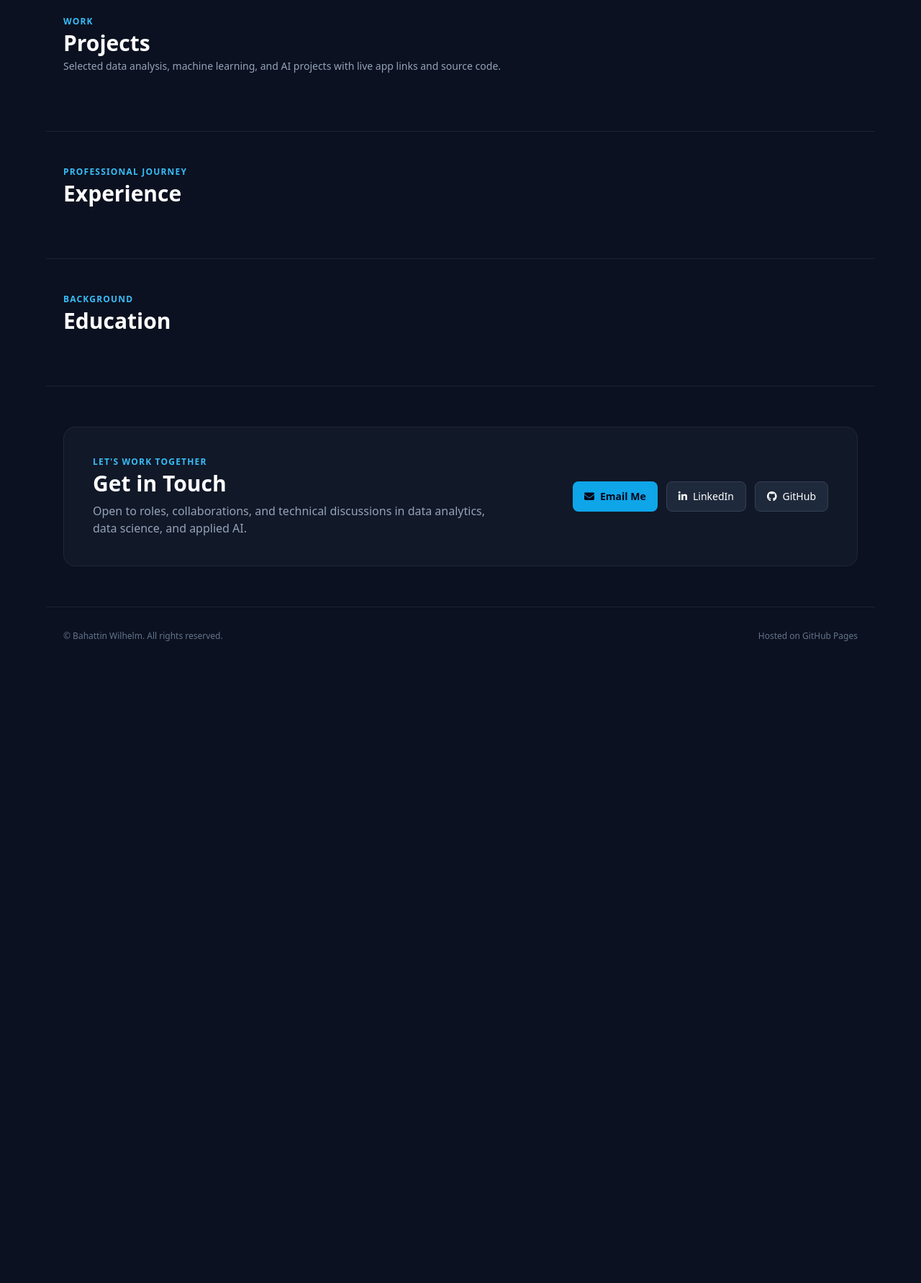
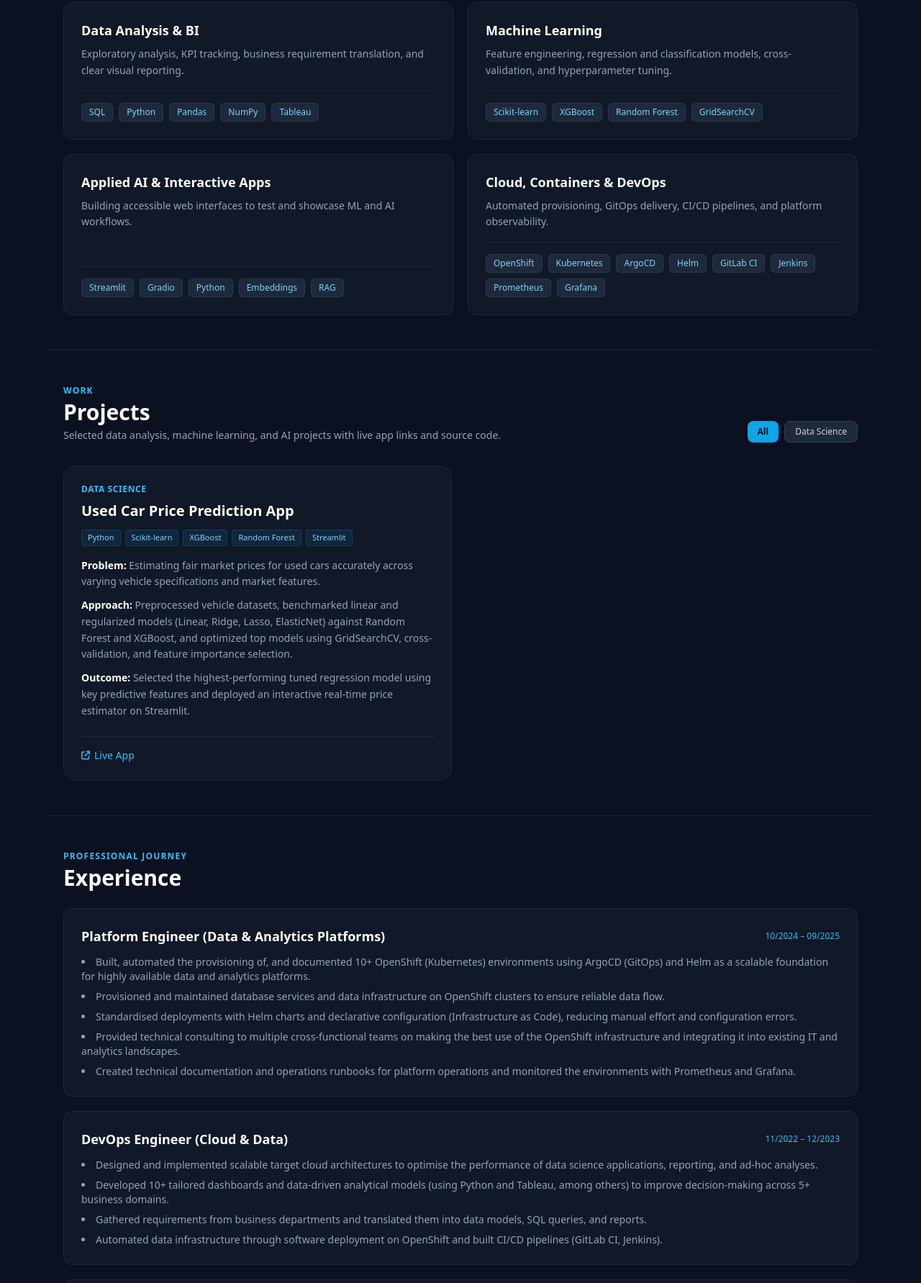
Before and after one commit to nodatanopain/nodatanopain.github.io, a plain HTML site: page index.html in a window 1280 px wide. Shown: the part 1017-2800 px from the top of the page at 72% size. Before the commit the page ends 1941 px from the top, so only its background shows below. Drawn offline with nearby package versions, Linux system fonts and the light colour scheme.

Commit message:
Refine index.html content and structure
Updated title and content for clarity and detail in the index.html file. Modified project descriptions and improved formatting for better readability.

```diff
--- a/index.html
+++ b/index.html
@@ -3,7 +3,7 @@
 <head>
   <meta charset="UTF-8" />
   <meta name="viewport" content="width=device-width, initial-scale=1.0" />
-  <title>Bahattin Wilhelm | Data Science &amp; Data Analysis &amp; AI Portfolio</title>
+  <title>Bahattin Wilhelm | Data Science, Data Analysis &amp; AI Portfolio</title>
   <script src="https://cdn.tailwindcss.com"></script>
   <link rel="stylesheet" href="https://cdnjs.cloudflare.com/ajax/libs/font-awesome/6.5.1/css/all.min.css" />
   <script>
@@ -26,7 +26,7 @@
   <header class="sticky top-0 z-40 bg-surface/85 backdrop-blur border-b border-slate-800/80">
     <div class="max-w-6xl mx-auto px-6 h-16 flex items-center justify-between">
       <a href="#home" class="font-bold text-white tracking-tight text-lg">
-        Bahattin Wilhelm  <span class="text-sky-400 font-normal text-sm hidden sm:inline">| Data &amp; AI</span>
+        Bahattin Wilhelm <span class="text-sky-400 font-normal text-sm hidden sm:inline">| Data &amp; AI</span>
       </a>
 
       <!-- Section Links -->
@@ -61,12 +61,12 @@
     <h1 class="text-4xl sm:text-5xl font-bold text-white tracking-tight max-w-3xl">
       Hi, I'm Bahattin Wilhelm.
     </h1>
-    <h2 <span class="block text-sky-400 mt-1">I turn complex data and AI models into practical products.</span>
+    <h2 class="text-xl sm:text-2xl font-semibold text-sky-400 mt-2 max-w-3xl">
+      I turn complex data and AI models into practical products.
     </h2>
 
-
     <p class="text-slate-400 text-base sm:text-lg max-w-2xl mt-6 leading-relaxed">
-      Data Scientist and AI enthusiast building end-to-end analytics workflows, machine learning models, and interactive web demos hosted on external platforms.
+      Data Scientist and AI enthusiast with a strong platform and cloud engineering background, building end-to-end analytics workflows, machine learning models, and interactive web demos hosted on external platforms.
     </p>
 
     <div class="mt-8 flex flex-wrap gap-3">
@@ -76,7 +76,6 @@
       <a href="https://linkedin.com/in/bahattinw" target="_blank" rel="noopener noreferrer" class="px-5 py-2.5 rounded-lg bg-slate-800 hover:bg-slate-700 text-white font-medium text-sm border border-slate-700 transition">
         LinkedIn
       </a>
-
     </div>
   </section>
 
@@ -105,7 +104,7 @@
     <p class="text-xs uppercase tracking-widest text-sky-400 font-semibold">Expertise</p>
     <h2 class="text-2xl sm:text-3xl font-bold text-white mt-1">Skills</h2>
 
-    <div id="skills-grid" class="mt-6 grid grid-cols-1 md:grid-cols-2 lg:grid-cols-3 gap-5"></div>
+    <div id="skills-grid" class="mt-6 grid grid-cols-1 md:grid-cols-2 gap-5"></div>
   </section>
 
   <!-- Projects Section -->
@@ -180,108 +179,95 @@
   <script>
     // 1. Key impact metrics shown next to the About section
     const IMPACT_STATS = [
-      { value: "4+", label: "End-to-End Projects" },
- //     { value: "250K+", label: "Records Processed" },
-  //    { value: "3", label: "Live Deployed Apps" },
-  //    { value: "100%", label: "Reproducible Code" }
+      { value: "1+", label: "Live Deployed App" },
+      { value: "10+", label: "OpenShift Environments" },
+      { value: "10+", label: "Dashboards & Models" },
+      { value: "5+", label: "Business Domains" }
     ];
 
     // 2. Core technical skill groups
     const SKILL_GROUPS = [
       {
         title: "Data Analysis & BI",
-        summary: "Exploratory analysis, KPI tracking, cohort/funnel insights, and clear visual reporting.",
-        tools: ["SQL", "Pandas", "NumPy", "Power BI", "Tableau"]
+        summary: "Exploratory analysis, KPI tracking, business requirement translation, and clear visual reporting.",
+        tools: ["SQL", "Python", "Pandas", "NumPy", "Tableau"]
       },
       {
         title: "Machine Learning",
-        summary: "Feature engineering, supervised classification/regression, validation, and error analysis.",
-        tools: ["Scikit-learn", "XGBoost", "LightGBM", "Cross-Validation"]
+        summary: "Feature engineering, regression and classification models, cross-validation, and hyperparameter tuning.",
+        tools: ["Scikit-learn", "XGBoost", "Random Forest", "GridSearchCV"]
       },
       {
-        title: "Applied AI & LLM Apps",
-        summary: "Prompt evaluation, embeddings, retrieval workflows, and interactive model interfaces.",
-        tools: ["Python", "Embeddings", "RAG", "Streamlit", "Gradio"]
+        title: "Applied AI & Interactive Apps",
+        summary: "Building accessible web interfaces to test and showcase ML and AI workflows.",
+        tools: ["Streamlit", "Gradio", "Python", "Embeddings", "RAG"]
+      },
+      {
+        title: "Cloud, Containers & DevOps",
+        summary: "Automated provisioning, GitOps delivery, CI/CD pipelines, and platform observability.",
+        tools: ["OpenShift", "Kubernetes", "ArgoCD", "Helm", "GitLab CI", "Jenkins", "Prometheus", "Grafana"]
       }
     ];
 
     // 3. Projects list: add a new object here to publish a new project card
     const PROJECTS = [
       {
-        title: "Customer Churn Prediction & Retention App",
-        category: "Data Science",
-        stack: ["Python", "Scikit-learn", "XGBoost", "Streamlit"],
-        problem: "Subscription businesses often lose high-value accounts without early warning signals from usage and billing patterns.",
-        approach: "Cleaned customer records, engineered tenure and engagement features, compared baseline and gradient-boosted models, and built an interactive risk simulator.",
-        outcome: "Achieved 0.88 ROC-AUC on holdout data and enabled interactive what-if risk scoring in a live web app.",
-       // demoUrl: "https://share.streamlit.io/YOUR_USERNAME/YOUR_APP",
-       // repoUrl: "https://github.com/nodatanopain/churn-prediction-app"
-      },
-      {
-        title: "Document Q&A Assistant (RAG Demo)",
-        category: "AI & LLM",
-        stack: ["Python", "Embeddings", "Vector Search", "Gradio"],
-        problem: "Searching across long technical PDFs or notes is slow when answers depend on specific passages and context.",
-        approach: "Chunked source documents, indexed dense embeddings for semantic retrieval, and grounded responses with cited chunks.",
-        outcome: "Published an interactive Hugging Face Space where reviewers can test queries and inspect retrieved context.",
-      //  demoUrl: "https://huggingface.co/spaces/YOUR_USERNAME/YOUR_SPACE",
-      //  repoUrl: "https://github.com/nodatanopain/rag-doc-assistant"
-      },
-      {
-        title: "Sales & Funnel Performance Analysis",
-        category: "Data Analysis",
-        stack: ["SQL", "Python", "Cohort Analysis", "Visualization"],
-        problem: "Raw transaction and conversion logs made it hard to see where drop-offs occurred across customer cohorts.",
-        approach: "Wrote modular SQL queries and Python notebooks to segment cohorts, track conversion stages, and isolate key drivers.",
-        outcome: "Surfaced actionable bottlenecks by segment and documented reproducible analysis steps in a clean repository.",
-     //   demoUrl: "https://colab.research.google.com/",
-     //   repoUrl: "https://github.com/nodatanopain/sales-funnel-analysis"
-      },
-      {
         title: "Used Car Price Prediction App",
         category: "Data Science",
         stack: ["Python", "Scikit-learn", "XGBoost", "Random Forest", "Streamlit"],
         problem: "Estimating fair market prices for used cars accurately across varying vehicle specifications and market features.",
-        approach: "Preprocessed vehicle datasets, benchmarked linear/regularized models (Linear, Ridge, Lasso, ElasticNet) against Random Forest and XGBoost, and optimized top models using GridSearchCV, cross-validation, and feature importance selection.",
+        approach: "Preprocessed vehicle datasets, benchmarked linear and regularized models (Linear, Ridge, Lasso, ElasticNet) against Random Forest and XGBoost, and optimized top models using GridSearchCV, cross-validation, and feature importance selection.",
         outcome: "Selected the highest-performing tuned regression model using key predictive features and deployed an interactive real-time price estimator on Streamlit.",
-        demoUrl: "https://app-cloud-deployment-kvwbzwer6d2tc3qruskuch.streamlit.app,
+        demoUrl: "https://app-cloud-deployment-kvwbzwer6d2tc3qruskuch.streamlit.app",
         repoUrl: ""
-      },
+      }
+
+      /* Template for adding future projects:
+      {
+        title: "Project Title",
+        category: "AI & LLM",
+        stack: ["Python", "Streamlit"],
+        problem: "Describe the core problem.",
+        approach: "Describe data preparation, modeling, or AI architecture.",
+        outcome: "Describe measurable results or deployment.",
+        demoUrl: "https://your-live-app-url",
+        repoUrl: "https://github.com/nodatanopain/your-repo"
+      }
+      */
     ];
 
     // 4. Work experience entries
     const EXPERIENCES = [
-
-            { role: "Platform Engineer (Data & Analytics Platforms)",
+      {
+        role: "Platform Engineer (Data & Analytics Platforms)",
         period: "10/2024 – 09/2025",
         bullets: [
-    "Built and automated the provisioning of and documented 10+ OpenShift (Kubernetes) environments using ArgoCD (GitOps) and Helm as a scalable foundation for highly available data and analytics platforms",
-"Provisioned and maintained database services and data infrastructure on OpenShift clusters to ensure reliable data flow",
-"Standardised deployments with Helm charts and declarative configuration (Infrastructure as Code), reducing manual effort and configuration errors",
-"Provided technical consulting to multiple cross-functional teams on making the best use of the OpenShift infrastructure and integrating it into existing IT and analytics landscapes",
-"Created technical documentation and operations runbooks for platform operations and monitored the environments with Prometheus and Grafana"
+          "Built, automated the provisioning of, and documented 10+ OpenShift (Kubernetes) environments using ArgoCD (GitOps) and Helm as a scalable foundation for highly available data and analytics platforms.",
+          "Provisioned and maintained database services and data infrastructure on OpenShift clusters to ensure reliable data flow.",
+          "Standardised deployments with Helm charts and declarative configuration (Infrastructure as Code), reducing manual effort and configuration errors.",
+          "Provided technical consulting to multiple cross-functional teams on making the best use of the OpenShift infrastructure and integrating it into existing IT and analytics landscapes.",
+          "Created technical documentation and operations runbooks for platform operations and monitored the environments with Prometheus and Grafana."
         ]
-      } ,
-         { role: "DevOps Engineer (Cloud & Data)",
+      },
+      {
+        role: "DevOps Engineer (Cloud & Data)",
         period: "11/2022 – 12/2023",
         bullets: [
-          "Designed and implemented scalable target cloud architectures to optimise the performance of data science applications, reporting and ad-hoc analyses",
-      "Developed 10+ tailored dashboards and data-driven analytical models (using Python and Tableau, among others) to improve decision-making across 5+ business domains",
-      "Gathered requirements from business departments and translated them into data models, SQL queries and reports",
-      "Automated data infrastructure through software deployment on OpenShift and built CI/CD pipelines (GitLab CI, Jenkins)"
+          "Designed and implemented scalable target cloud architectures to optimise the performance of data science applications, reporting, and ad-hoc analyses.",
+          "Developed 10+ tailored dashboards and data-driven analytical models (using Python and Tableau, among others) to improve decision-making across 5+ business domains.",
+          "Gathered requirements from business departments and translated them into data models, SQL queries, and reports.",
+          "Automated data infrastructure through software deployment on OpenShift and built CI/CD pipelines (GitLab CI, Jenkins)."
         ]
       },
-
       {
         role: "Project Manager, Aircraft Maintenance & Logistics",
         period: "02/2009 – 07/2018",
         bullets: [
-          "Held overall responsibility for on-time, high-quality delivery of complex projects in aircraft maintenance, materials management and technical logistics",
-          "Analysed, structured and documented business processes and data flows using SAP MM and MS Office",
-          "Built, maintained and strategically managed relationships with internal and external stakeholders"
+          "Held overall responsibility for on-time, high-quality delivery of complex projects in aircraft maintenance, materials management, and technical logistics.",
+          "Analysed, structured, and documented business processes and data flows using SAP MM and MS Office.",
+          "Built, maintained, and strategically managed relationships with internal and external stakeholders."
         ]
-      },
-
+      }
     ];
 
     // 5. Education entries
```
